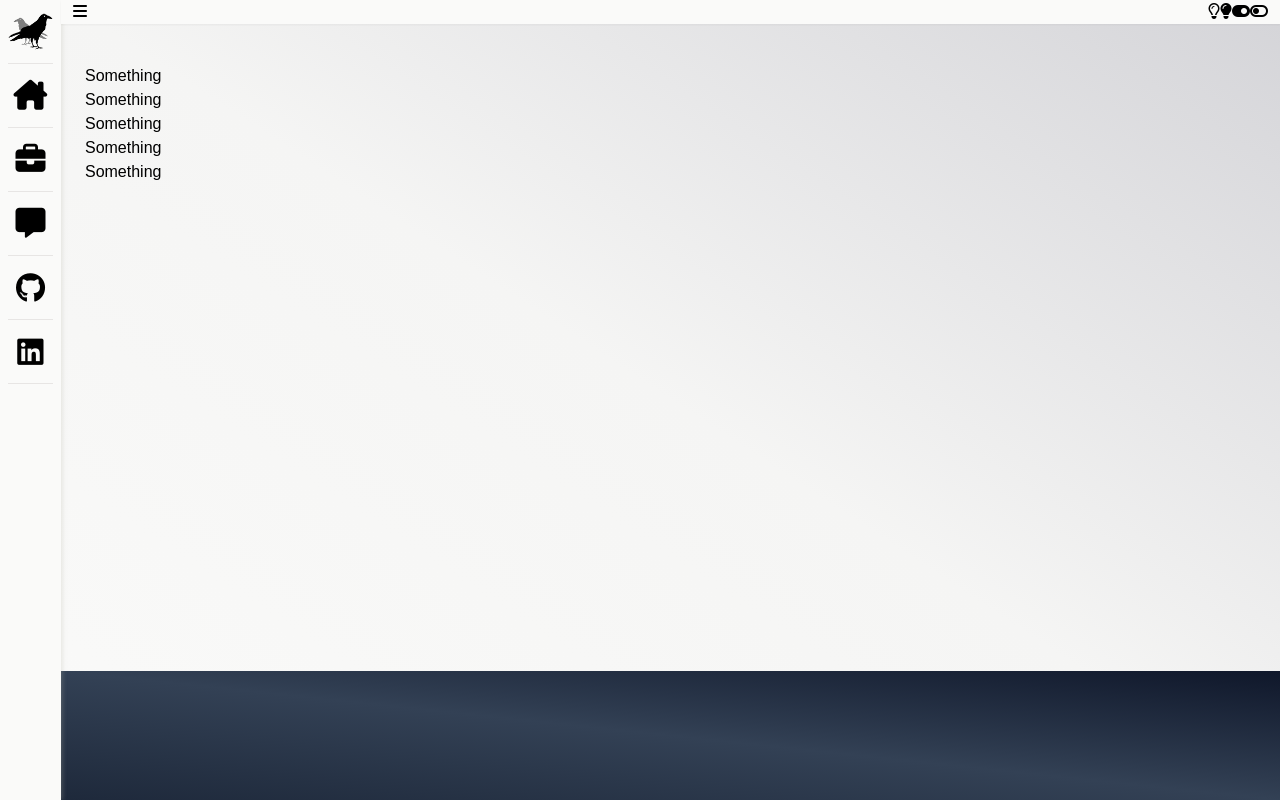
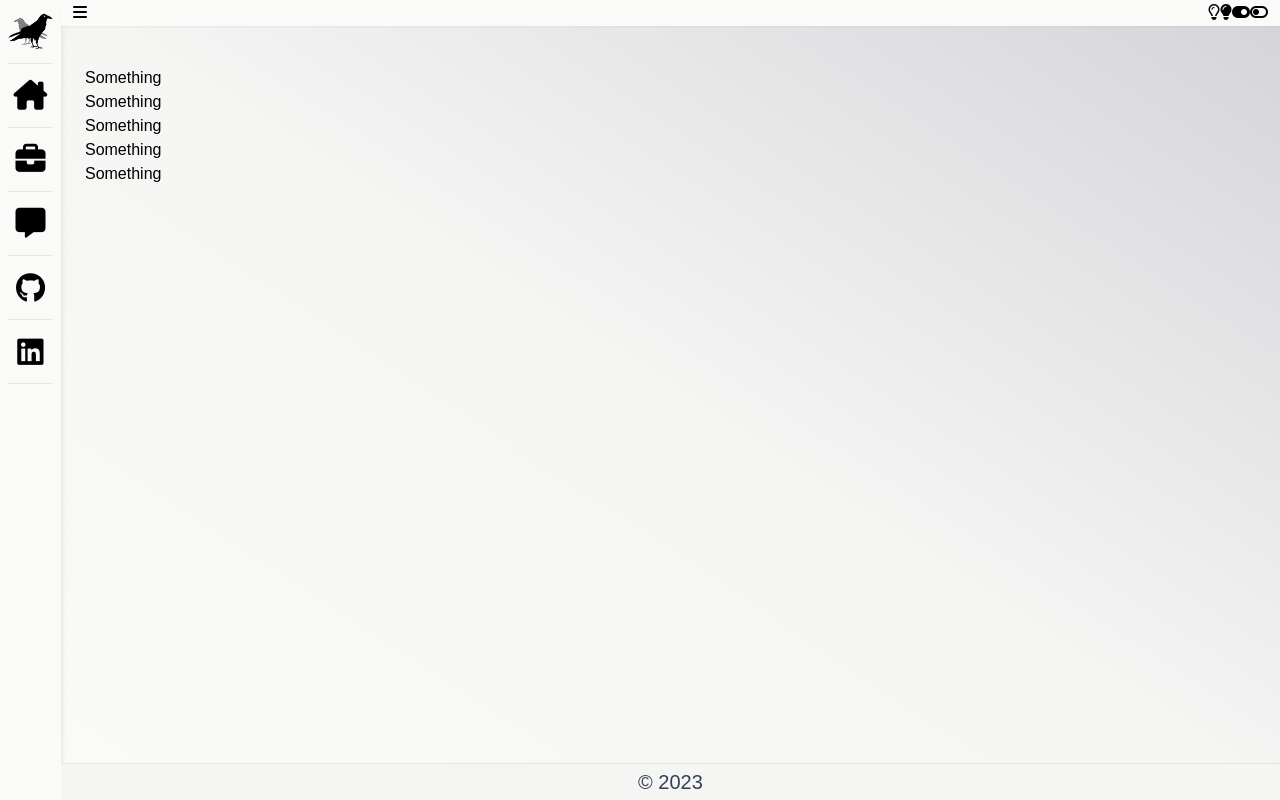
Before and after one commit to lanc2112b/portfolio-fe, a React (Vite) app: page / in a window 1280 px wide. Built offline with nearby package versions, Linux system fonts and the light colour scheme; no server answers; a web font is replaced by a local one; what react-google-recaptcha-v3 would draw is missing.

Commit message:
Shrunk footer height. TODO:  Extend copyright text

```diff
--- a/src/components/structure/Footer.jsx
+++ b/src/components/structure/Footer.jsx
@@ -2,7 +2,8 @@ const Footer = () => {
 
     return (
         <>
-            <footer className="w-full h-40 bg-gradient-to-tr from-slate-800 via-slate-700 to-slate-900 mt-auto">
+            <footer className="w-full h-10 text-xl z-50 mt-auto bg-stone-100 border-t border-stone-200"> {/** bg-gradient-to-tr from-slate-800 via-slate-700 to-slate-900 */}
+                <div className="w-full h-full flex flex-row text-slate-700 justify-center items-center">&copy; 2023</div>
 
             </footer>
         </>
```
